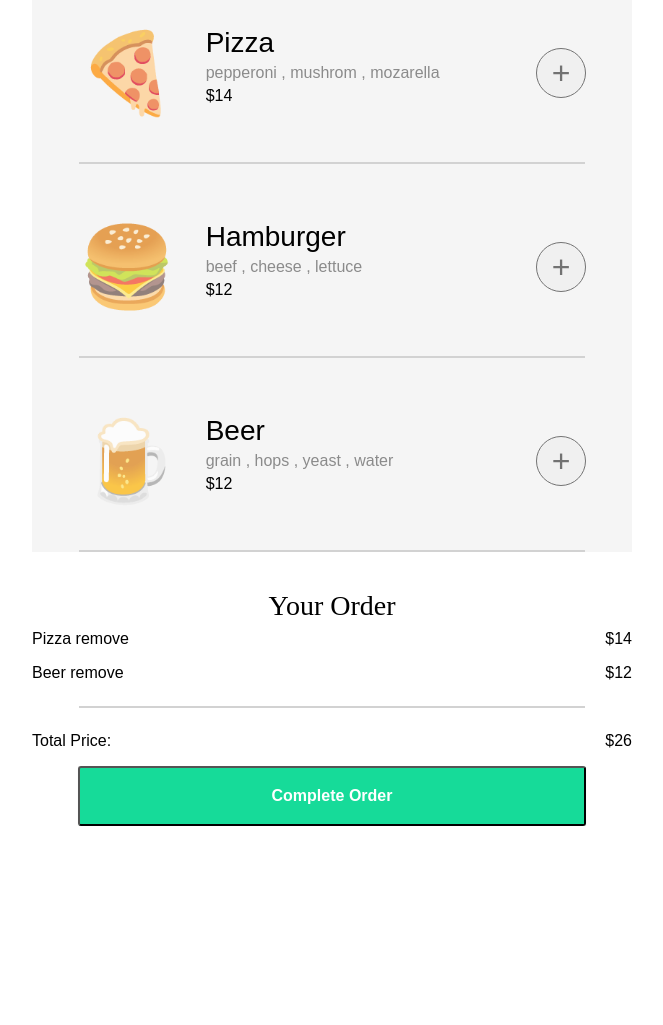
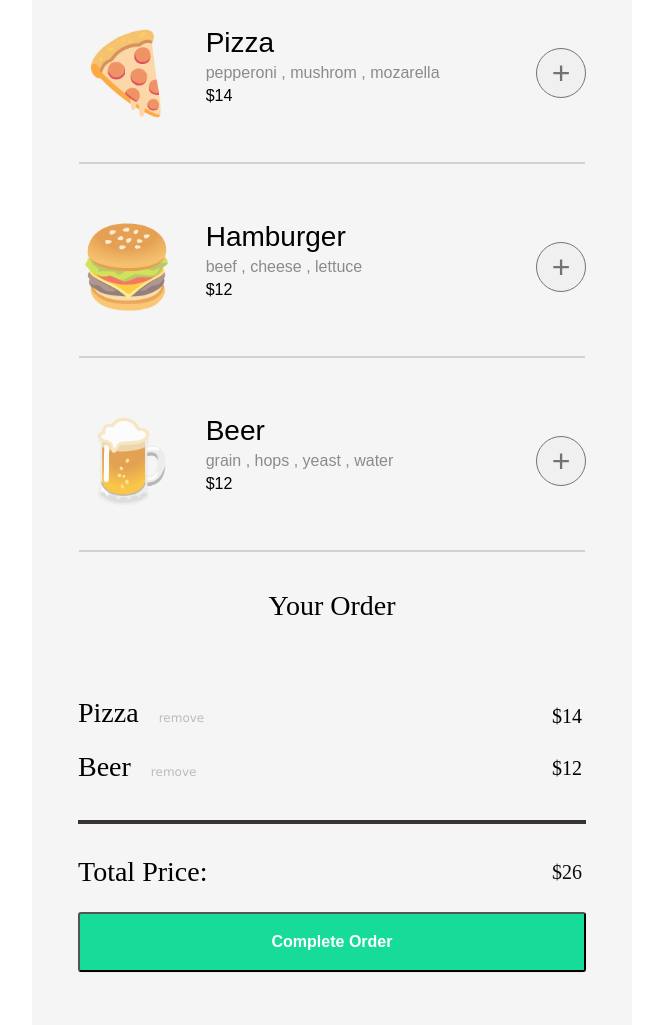
Before and after one commit to Uhsendin/Restaurant-Order-App, a plain HTML site: page index.html in a window 1280 px wide. Shown: the part 189-1214 px from the top of the page, without its empty margins (308-971 px from the left). Before the commit the page ends 1015 px from the top, so only its background shows below. Drawn offline with Linux system fonts and the light colour scheme; a web font is replaced by a local one.

Commit message:
Footer CSS done

```diff
--- a/app.js
+++ b/app.js
@@ -43,7 +43,7 @@ function orderTotal() {
       <p>$12</p>
     </div>
     </div>
-    <hr />
+    <hr id="total-hr" />
     <div class="order-total">
       <p>Total Price:</p>
       <p>$26</p>
--- a/index.html
+++ b/index.html
@@ -21,25 +21,6 @@
       </header>
       <main id="menu-content"></main>
       <footer>
-        <div class="order-title">Your Order</div>
-        <div class="order-container">
-          <div class="items-ordered">
-            <p>Pizza <span>remove</span></p>
-            <p>Beer <span>remove</span></p>
-          </div>
-          <div class="price-of-order">
-            <p>$14</p>
-            <p>$12</p>
-          </div>
-          <hr />
-          <div class="order-total">
-            <p>Total Price:</p>
-            <p>$26</p>
-            <div class="complete-order-btn">
-              <button>Complete Order</button>
-            </div>
-          </div>
-        </div>
       </footer>
     </div>
     <script src="app.js" type="module"></script>
--- a/styles.css
+++ b/styles.css
@@ -6,6 +6,7 @@ body {
 .container {
   width: 600px;
   margin: auto;
+  background: #f5f5f5;
 }
 
 h1 {
@@ -111,6 +112,7 @@ hr {
 
 footer {
   width: 600px;
+
 }
 
 .order-title {
@@ -122,6 +124,73 @@ footer {
   font-size: 28px;
   line-height: 17px;
   color: #000000;
+}
+
+.order-top {
+  display: flex;
+  justify-content: space-between;
+  margin-top: 62px;
+}
+
+.items-ordered p {
+  margin-left: 46px;
+  font-family: "Smythe";
+  font-style: normal;
+  font-weight: 400;
+  font-size: 28px;
+  line-height: 17px;
+}
+
+.items-ordered span {
+  font-family: "Verdana";
+  font-style: normal;
+  font-weight: 400;
+  font-size: 12px;
+  line-height: 24px;
+  color: #bbbbbb;
+  margin-left: 13px;
+  cursor: pointer;
+}
+.items-ordered span:hover {
+  color: #000000;
+}
+
+.price-of-order p {
+  margin: 28px 50px 28px 0;
+  font-family: "Smythe";
+  font-style: normal;
+  font-weight: 400;
+  font-size: 20px;
+  line-height: 24px;
+}
+
+#total-hr {
+  border: 2px solid #393333;
+}
+
+.order-total {
+  display: flex;
+  justify-content: space-between;
+}
+
+.order-total :first-child {
+  margin-left: 46px;
+  font-family: "Smythe";
+  font-style: normal;
+  font-weight: 400;
+  font-size: 28px;
+  line-height: 24px;
+}
+
+.order-total :last-child {
+  margin-top: 28px;
+  margin-right: 50px;
+  font-family: "Smythe";
+  font-style: normal;
+  font-weight: 400;
+  font-size: 20px;
+  line-height: 24px;
+  color: #0e0e0e;
 }
 
 .complete-order-btn {
@@ -139,14 +208,5 @@ footer {
   line-height: 24px;
   color: #ffffff;
   cursor: pointer;
+  margin-bottom: 53px;
 }
-
-.order-top {
-  display: flex;
-  justify-content: space-between;
-}
-
-.order-total {
-  display: flex;
-  justify-content: space-between;
-}
```
